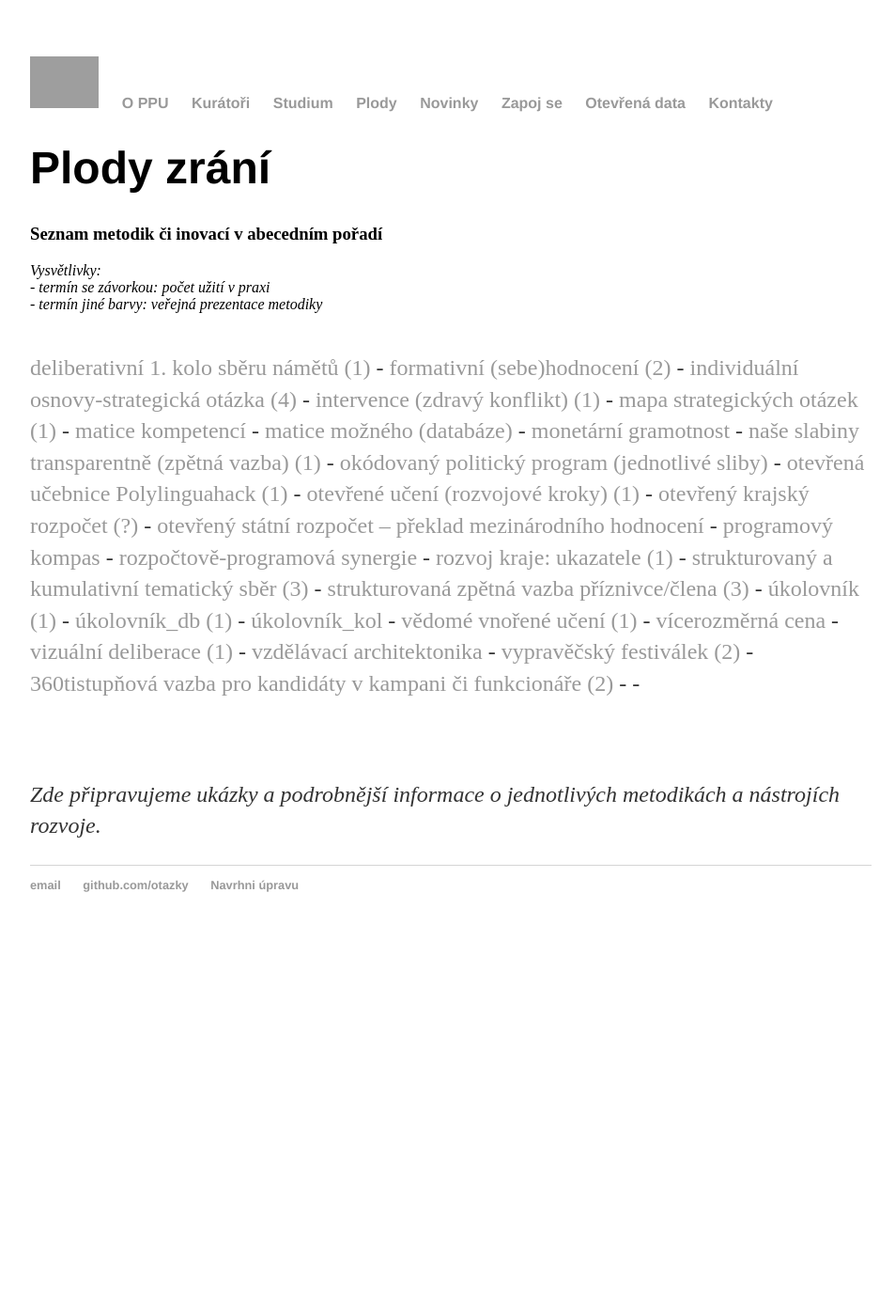
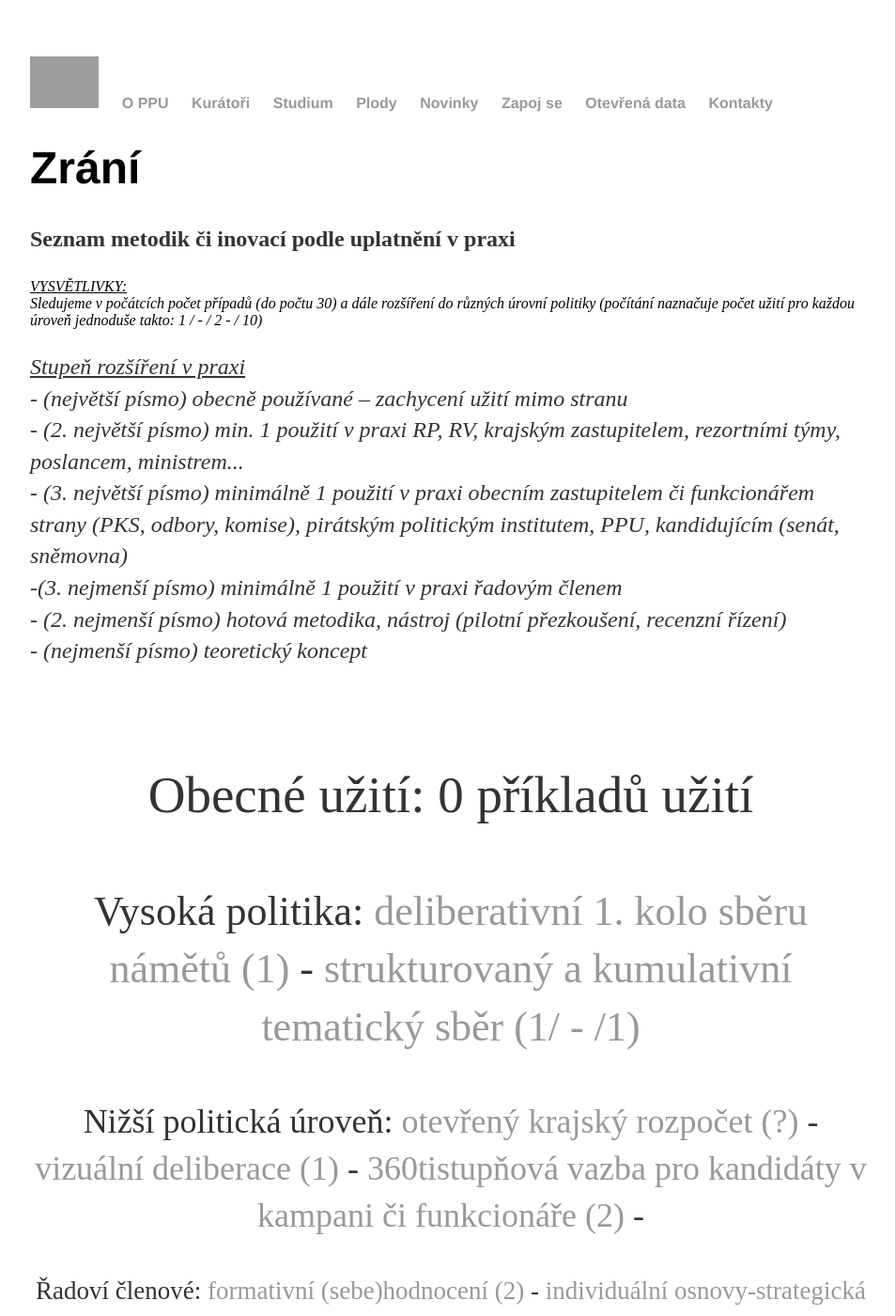
Before and after one commit to otazky/otazky.github.io, a Jekyll site: the page built from plody/index.html, in a window 1280 px wide and 1400 px high. Shown: the whole window at 94% size, without its empty margins (160-1113 px from the left). Built offline with Jekyll 4.4.1, drawn with Linux system fonts in a browser that asks for light colours; some of the changed text lies outside the part shown; grey boxes are pictures that could not be loaded.

Commit message:
Jednoduchá VD pro metodiky a inovace

```diff
--- a/plody/index.html
+++ b/plody/index.html
@@ -1,37 +1,69 @@
 ---
 layout: default
-title: Plody zrání
+title: Zrání
 ---
 
 <h1>{{ page.title }}</h1>
 
-<h3>
-Seznam metodik či inovací v abecedním pořadí
-</h3>
+<p>
+    <b> Seznam metodik či inovací podle uplatnění v praxi</b>
+</p>
 
 <i>
-Vysvětlivky: <br>
-- termín se závorkou: počet užití v praxi <br>
-- termín jiné barvy: veřejná prezentace metodiky <br>
+<u>VYSVĚTLIVKY: </u><br>
+Sledujeme v počátcích počet případů (do počtu 30) a dále rozšíření do různých úrovní politiky (počítání naznačuje počet užití pro každou úroveň jednoduše takto: 1 / - / 2 - / 10)
 
+    <p>
+<u>Stupeň rozšíření v praxi</u><br>
+- (největší písmo) obecně používané – zachycení užití mimo stranu <br>
+- (2. největší písmo) min. 1 použití v praxi RP, RV, krajským zastupitelem, rezortními týmy, poslancem, ministrem...<br>
+- (3. největší písmo) minimálně 1 použití v praxi obecním zastupitelem či funkcionářem strany (PKS, odbory, komise),
+    pirátským politickým institutem, PPU, kandidujícím (senát, sněmovna)<br>
+    -(3. nejmenší písmo) minimálně 1 použití v praxi řadovým členem<br>
+- (2. nejmenší písmo) hotová metodika, nástroj (pilotní přezkoušení, recenzní řízení)<br>
+- (nejmenší písmo) teoretický koncept
+</p>
 </i>
 <br>
 
-<p>
-<a href="#1">deliberativní 1. kolo sběru námětů (1)</a> - <a href="">formativní (sebe)hodnocení (2)</a> -
-    <a href=""> individuální osnovy-strategická otázka (4)</a> - <a href="">intervence (zdravý konflikt) (1)</a> -
-    <a href="">mapa strategických otázek (1)</a> - <a href="">matice kompetencí</a> -
-    <a href="">matice možného (databáze)</a> - <a href="">monetární gramotnost</a> -
-    <a href="">naše slabiny transparentně (zpětná vazba) (1)</a> -
-    <a href="">okódovaný politický program (jednotlivé sliby)</a> -
-    <a href="">otevřená učebnice Polylinguahack (1)</a> - <a href="">otevřené učení (rozvojové kroky) (1)</a> -
-    <a href="">otevřený krajský rozpočet (?)</a> -
-    <a href="">otevřený státní rozpočet – překlad mezinárodního hodnocení</a> -
-    <a href="">programový kompas</a> - <a href="">rozpočtově-programová synergie</a> - <a href="">rozvoj kraje: ukazatele (1)</a> -
-     <a href="">strukturovaný a kumulativní tematický sběr (3) </a> - <a href="">strukturovaná zpětná vazba příznivce/člena (3)</a> - <a href="">úkolovník (1)</a> - <a href="">úkolovník_db (1) </a> -
-    <a href="">úkolovník_kol</a> - <a href="">vědomé vnořené učení (1)</a> - <a href="">vícerozměrná cena</a> - <a href="">vizuální deliberace (1)</a> -
-    <a href="">vzdělávací architektonika</a> - <a href="">vypravěčský festiválek (2)</a> - <a href="">360tistupňová vazba pro kandidáty v kampani či funkcionáře (2)</a> -
-    <a href=""></a> -
+<div align="center">
+<p class="text-6">Obecné užití: 0 příkladů užití
+
+</p>
+
+<p class="text-5">Vysoká politika: <a href="#1">deliberativní 1. kolo sběru námětů (1)</a> - <a href="">strukturovaný a kumulativní tematický sběr (1/ - /1) </a>
+
+</p>
+
+<p class="text-4">Nižší politická úroveň: <a href="">otevřený krajský rozpočet (?)</a> - <a href="">vizuální deliberace (1)</a>
+    - <a href="">360tistupňová vazba pro kandidáty v kampani či funkcionáře (2)</a> -
+</p>
+
+<p class="text-3">Řadoví členové:
+<a href="">formativní (sebe)hodnocení (2)</a> - <a href=""> individuální osnovy-strategická otázka (4)</a>
+    - <a href="">intervence (zdravý konflikt) (1)</a> - <a href="">mapa strategických otázek (1)</a> -
+    <a href="">multisatisfaktorový přístup (1)</a> -  <a href="">naše slabiny transparentně (zpětná vazba) (1)</a> -
+    <a href="">otevřené učení (rozvojové kroky) (1)</a> - <a href="">programový kompas</a> -
+    <a href="">rozvoj kraje (ukazatele) (1)</a>
+        - <a href="">strukturovaná zpětná vazba příznivce/člena (periodická) (3)</a> - <a href="">strukturovaná zpětná vazba (odcházející člen) (3)</a>
+    - <a href="">úkolovník (1)</a> -
+    <a href="">úkolovník_db (1) </a> -
+<a href="">vědomé vnořené učení (1)</a> - <a href="">vícerozměrná cena (?)</a> -  <a href="">vypravěčský festiválek (2)</a> -
+</p>
+
+<p class="text-2">Hotová metodika, nástroj (1. verze):
+<a href="">matice kompetencí</a> - <a href="">matice možného (dílčí program. databáze)</a> -
+    <a href="">monetární gramotnost</a> -
+    <a href="">otevřená učebnice Polylinguahack (1)</a> -
+    <a href="">otevřený státní rozpočet (překlad mezinárodního hodnocení)</a> -
+</p>
+
+<p class="text-1">Teoretický koncept:
+<a href="">okódovaný politický program (jednotlivé sliby)</a> - <a href="">rozpočtově-programová synergie</a> - <a href="">úkolovník_kol</a> -
+<a href="">vzdělávací architektonika</a>
+
+</p>
+
 </p>
 <br>
 <br>
@@ -41,3 +73,4 @@ Zde připravujeme ukázky a podrobnější informace o jednotlivých metodikách
 
 </i>
 </p>
+</div>
```
